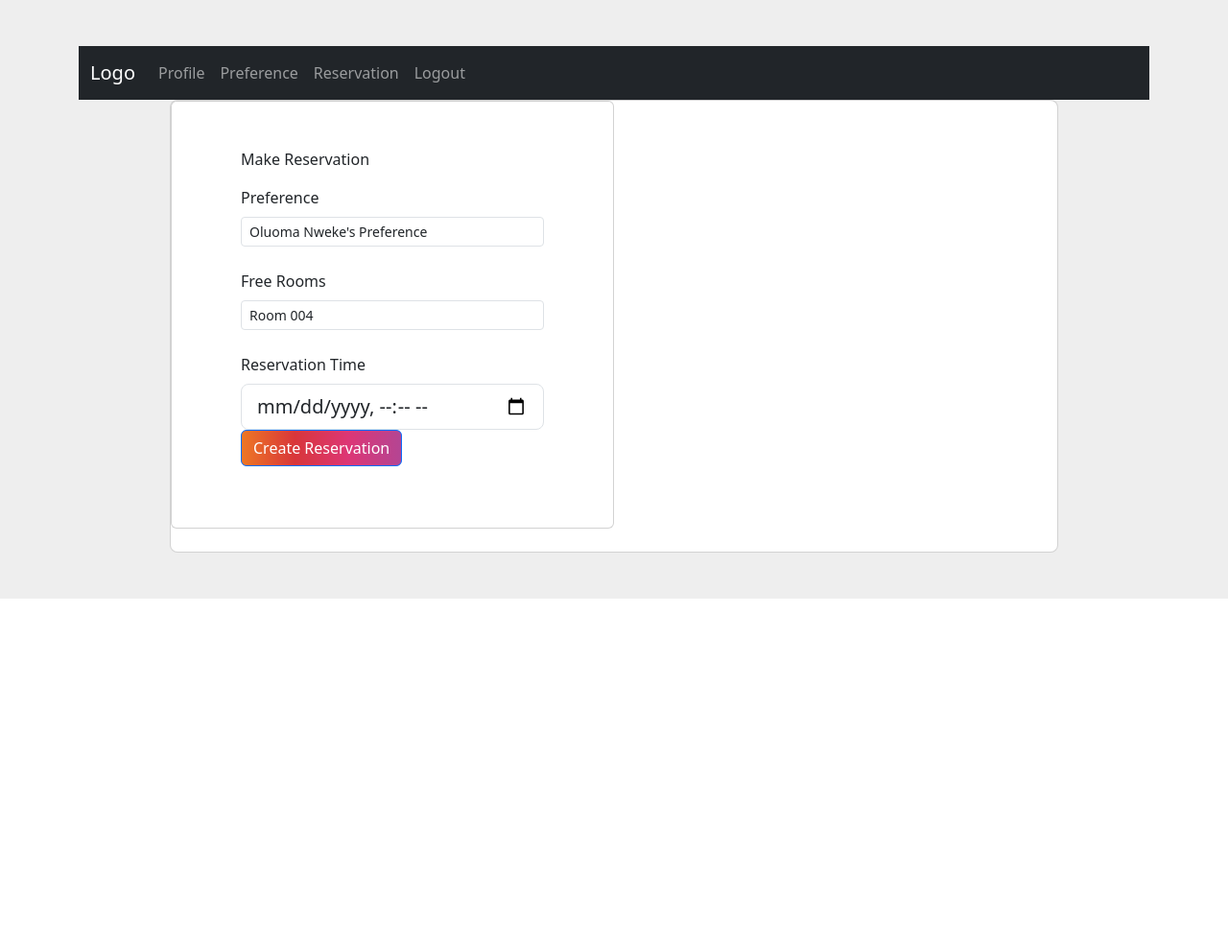
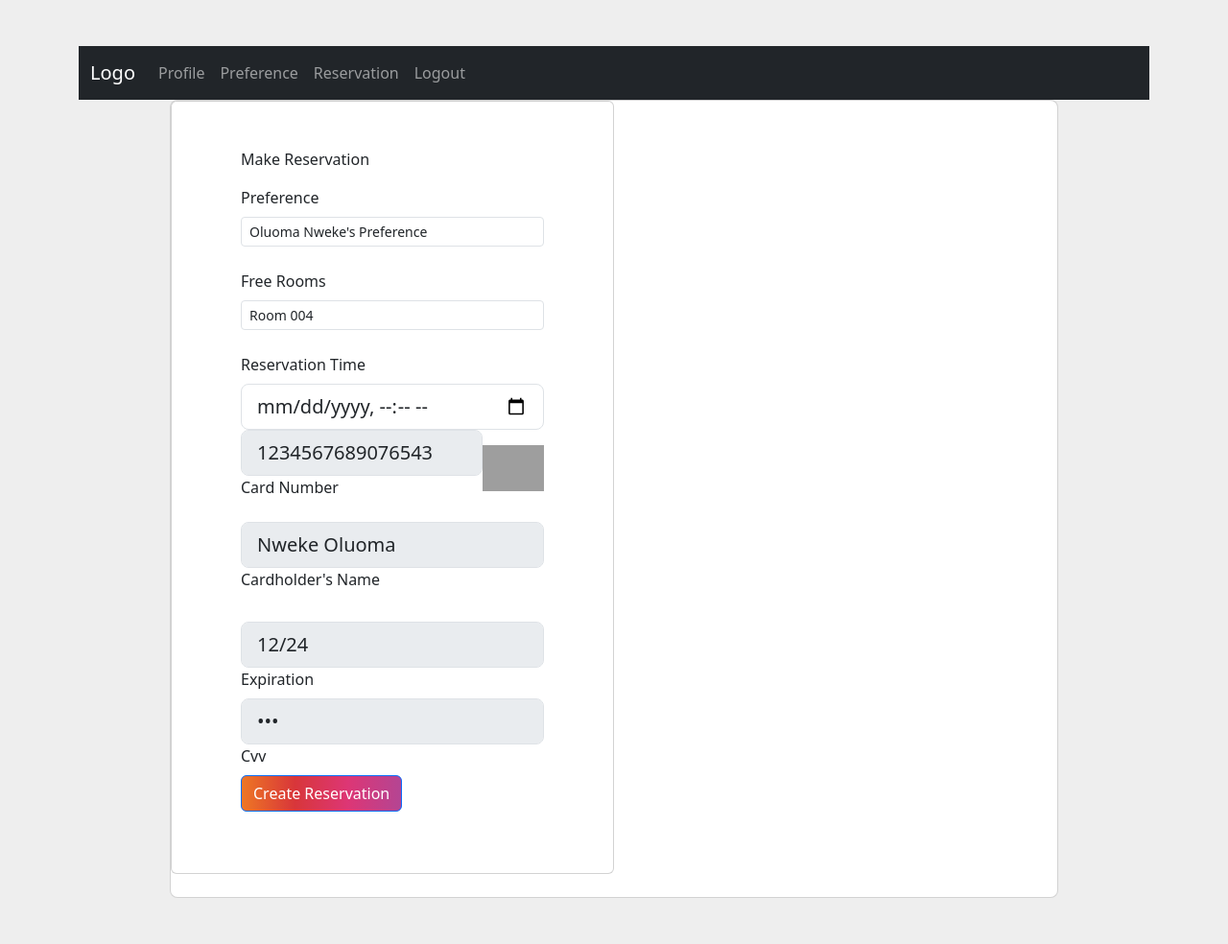
Before and after one commit to lesley0857/hotelmgt, a Django app: page /reservation/ in a window 1280 px wide. Shown: the whole page at 96% size. Before the commit the page ends 624 px from the top, so only its background shows below. Run offline with Django 5.2, Linux system fonts and the light colour scheme; a user stored in the database is signed in; data comes from the database, SQL or seed files in the repository; both versions use the stored data as it was after the commit; grey boxes are pictures that could not be loaded.

Commit message:
'update'

```diff
--- a/reservation/views.py
+++ b/reservation/views.py
@@ -20,18 +20,34 @@ def reservation(request):
     preference = Preferencemodel.objects.filter(user=user)
     print(preference)
     if request.method=='POST':
+        print(request.POST.get('free_rooms'))
         if preference.first() == None:
             return redirect('preference')
         else:
-            reservation = ReservationModel.objects.create(
-                                                user=user,
-                                                    checkInDateandTime= request.POST.get('checkInDateandTime'),
-                                                    preference_id = preference.first().pk,
-                )
-            a=RoomModel.objects.get(roomname=request.POST.get('free_rooms'))
-            a.status='Occupied'
-            a.save()
-            return redirect('payment')
+            if free_rooms.first() == None:
+                return redirect('home')
+            else:
+                room_booked = RoomModel.objects.get(roomname=request.POST.get('free_rooms'))
+                payment=PaymentModel.objects.create(user=user,
+                                        lastName=user.lastname,
+                                        firstName=user.firstname,
+                                        reference_id='1234abc', # random number
+                                        amount=room_booked.price,
+                                        description=f" for {request.POST.get('free_rooms')}",
+                                        paymenttime = request.POST.get('checkInDateandTime'))
+                reservation = ReservationModel.objects.create(
+                                                    user=user,
+                                                    payment=payment,
+                                                        checkInDateandTime= request.POST.get('checkInDateandTime'),
+                                                        preference_id = preference.first().pk,
+                    )
+                roommodel=RoomModel.objects.get(roomname=request.POST.get('free_rooms'))
+                reserved_rooms = ReservedRooms.objects.create(reservedroom_id=reservation.pk,
+                                                                room_id = room_booked.pk
+                                                                )
+                roommodel.status='Occupied'
+                roommodel.save()
+                return redirect('reservation')
     context={'free_rooms':free_rooms,
              'preference':preference.first()}
     return render(request, 'reservation.html', context)
--- a/templates/home.html
+++ b/templates/home.html
@@ -68,6 +68,9 @@
             </div>
         </div>
         <div class="container py-5">
+            {% if free_rooms.first == None %}
+            No Rooms Available
+            {%else%}
             {% for room in free_rooms %}
             <div class="gradient">
                 <div class="wrap">
@@ -123,6 +126,7 @@
                 </div>
             </div>
             {% endfor %}
+            {% endif %}
         </div>
     </div>
 </section>
--- a/templates/reservation.html
+++ b/templates/reservation.html
@@ -99,7 +99,48 @@
                                                     placeholder="&#9679;&#9679;&#9679;" size="1" minlength="3"
                                                     maxlength="3" />
                                             </div>
+                                            <div class="d-flex justify-content-between align-items-center mb-3">
+                                                <div class="form-outline">
+                                                    <input type="text" id="typeText" value="1234567689076543" disabled
+                                                        class="form-control form-control-lg" siez="17"
+                                                        placeholder="1234 5678 9012 3457" minlength="19"
+                                                        maxlength="19" />
+                                                    <label class="form-label" for="typeText">Card Number</label>
+                                                </div>
+                                                <img src="https://img.icons8.com/color/48/000000/visa.png" alt="visa"
+                                                    width="64px" />
+                                            </div>
 
+                                            <div class="d-flex justify-content-between align-items-center mb-4">
+                                                <div class="form-outline">
+                                                    <input type="text" id="typeName" name="name" disabled
+                                                        value="{{request.user.firstname}} {{request.user.lastname}}"
+                                                        class="form-control form-control-lg" siez="17"
+                                                        placeholder="Cardholder's Name" />
+                                                    <label class="form-label" for="typeName">Cardholder's Name</label>
+                                                </div>
+                                            </div>
+
+                                            <div class="form-outline">
+                                                <input type="text" id="typeExp" disabled value="12/24"
+                                                    class="form-control form-control-lg" placeholder="MM/YYYY" size="7"
+                                                    id="exp" minlength="7" maxlength="7" />
+                                                <label class="form-label" for="typeExp">Expiration</label>
+                                            </div>
+                                            <div class="form-outline">
+                                                <input type="password" id="typeText2" disabled value="267"
+                                                    class="form-control form-control-lg"
+                                                    placeholder="&#9679;&#9679;&#9679;" size="1" minlength="3"
+                                                    maxlength="3" />
+                                                <label class="form-label" for="typeText2">Cvv</label>
+                                            </div>
+                                            <div class="form-outline" hidden>
+                                                <input type="datetime-local" id="paymenttime" name="paymenttime"
+                                                    class="form-control form-control-lg"
+                                                    placeholder="&#9679;&#9679;&#9679;" size="1" minlength="3"
+                                                    maxlength="3" />
+                                                <label class="form-label" for="paymenttime">Payment time</label>
+                                            </div>
                                             <button class="btn btn-primary btn-block fa-lg gradient-custom-2 mb-3"
                                                 type="submit">Create Reservation
                                             </button>
@@ -114,6 +155,24 @@
             </div>
         </div>
     </section>
+    <div id="myModal" class="modal fade">
+        <div class="modal-dialog modal-confirm">
+            <div class="modal-content">
+                <div class="modal-header">
+                    <div class="icon-box">
+                        <i class="material-icons">&#xE876;</i>
+                    </div>
+                    <h4 class="modal-title w-100">Test Payment Success!</h4>
+                </div>
+                <div class="modal-body">
+                    <p class="text-center">Your reservation has been made.</p>
+                </div>
+                <div class="modal-footer">
+                    <button class="btn btn-success btn-block" data-dismiss="modal">OK</button>
+                </div>
+            </div>
+        </div>
+    </div>
 </body>
 
 </html>
```
Also changed, not shown: db.sqlite3.
